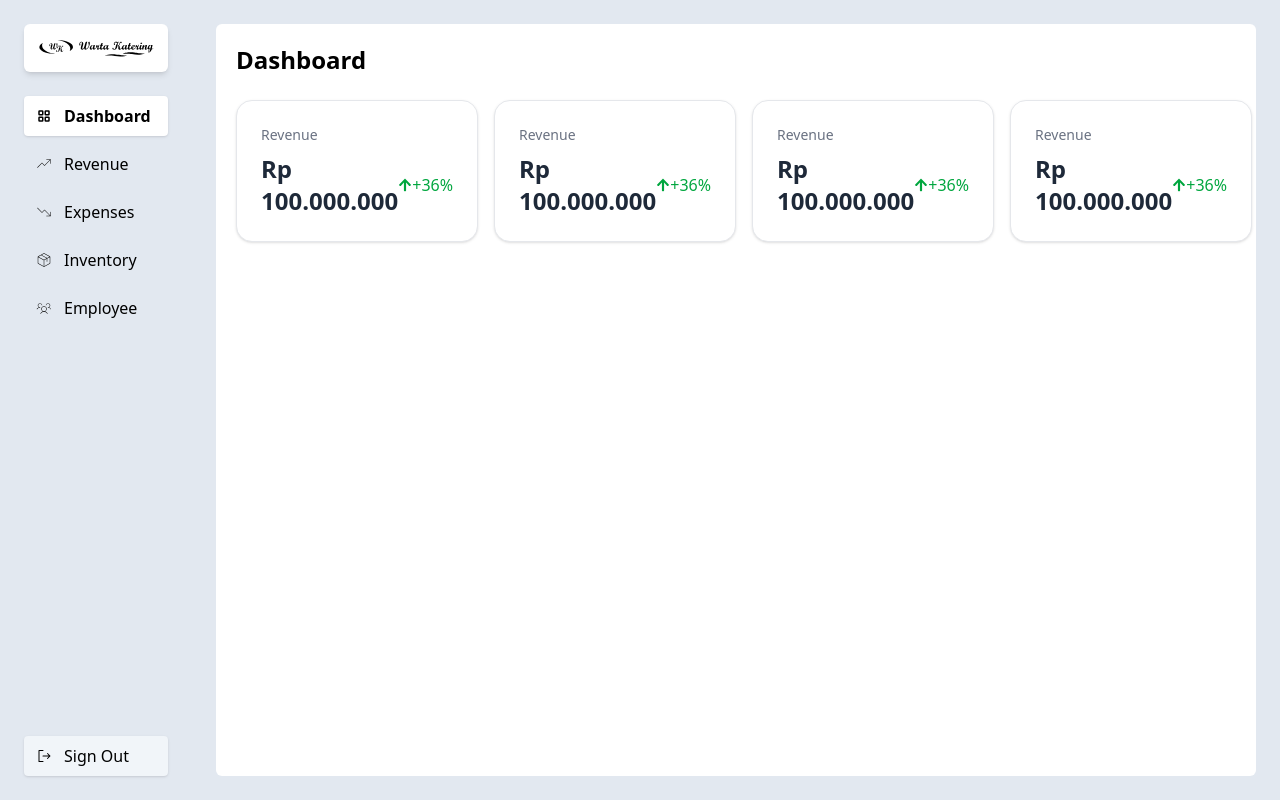
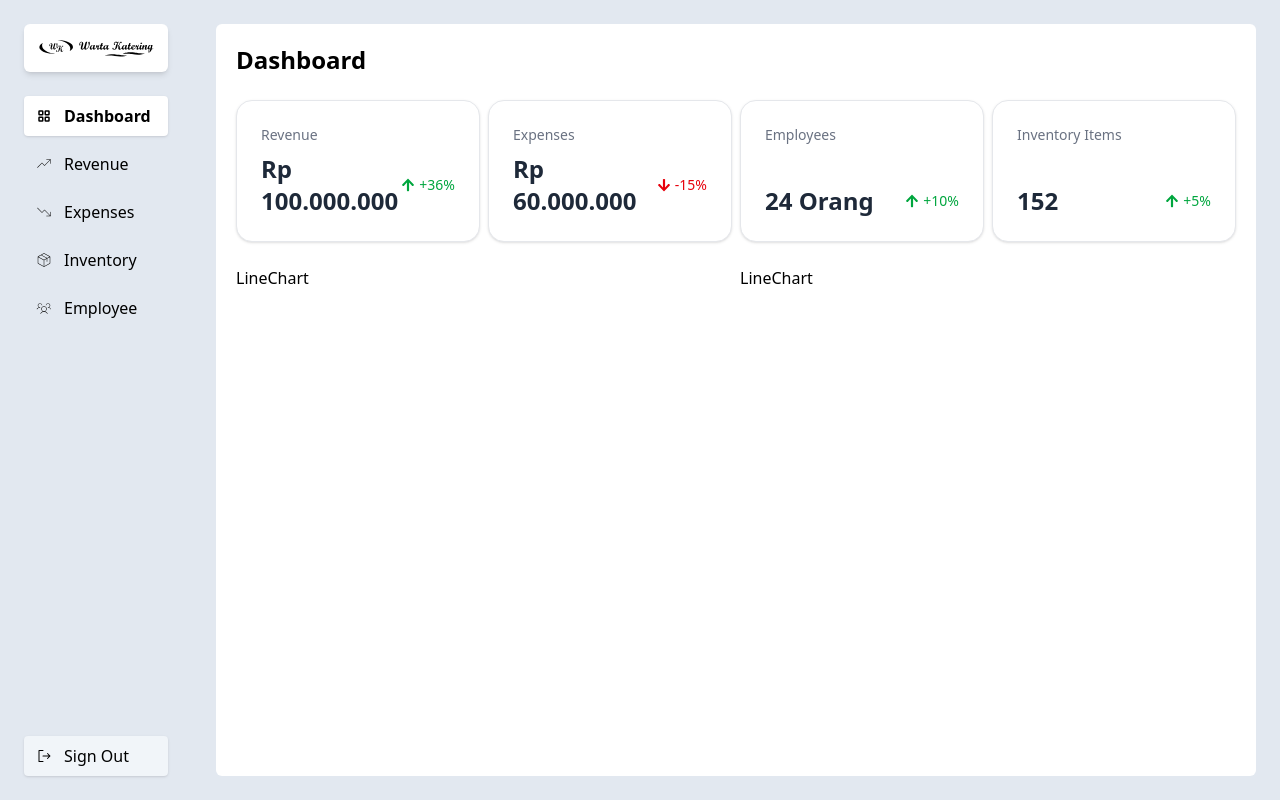
Before and after one commit to RizkiLaksanaPutra/warta-erp, a React (Vite) app in the folder client/: page /dashboard in a window 1280 px wide. Built offline with nearby package versions, Linux system fonts and the light colour scheme; no server answers; sample sign-in values are in the browser's storage.

Commit message:
check point

```diff
--- /dev/null
+++ b/client/src/components/LineChart.jsx
@@ -0,0 +1,8 @@
+import React from "react";
+import Chart from "chart.js/auto";
+
+const LineChart = () => {
+  return <div>LineChart</div>;
+};
+
+export default LineChart;
--- a/client/src/components/ScoreCard.jsx
+++ b/client/src/components/ScoreCard.jsx
@@ -1,15 +1,23 @@
 import React from "react";
-import { FaArrowUp } from "react-icons/fa";
+import { FaArrowUp, FaArrowDown } from "react-icons/fa";
 
-const ScoreCard = () => {
+const ScoreCard = ({ title, value, percentage, positive = true }) => {
   return (
     <div className="flex w-full max-w-sm flex-col justify-between gap-2 rounded-2xl border border-gray-200 bg-white p-6 shadow">
-      <p className="text-sm text-gray-500">Revenue</p>
-      <div className="flex items-center justify-between font-medium text-green-600">
-        <p className="text-2xl font-semibold text-gray-800">Rp 100.000.000</p>
-        <div className="flex items-center">
-          <FaArrowUp className="text-sm" />
-          <span>+36%</span>
+      <p className="text-sm text-gray-500">{title}</p>
+      <div className="flex items-center justify-between font-medium">
+        <p className="text-2xl font-semibold text-gray-800">{value}</p>
+        <div className="flex items-center gap-1">
+          {positive ? (
+            <FaArrowUp className="text-sm text-green-600" />
+          ) : (
+            <FaArrowDown className="text-sm text-red-600" />
+          )}
+          {positive ? (
+            <span className="text-sm text-green-600">{percentage}</span>
+          ) : (
+            <span className="text-sm text-red-600">{percentage}</span>
+          )}
         </div>
       </div>
     </div>
--- a/client/src/pages/Dashboard.jsx
+++ b/client/src/pages/Dashboard.jsx
@@ -1,15 +1,40 @@
 import React from "react";
 import ScoreCard from "../components/ScoreCard";
+import LineChart from "../components/LineChart";
 
 const Dashboard = () => {
   return (
     <div className="flex flex-col gap-6">
       <h1 className="text-2xl font-semibold">Dashboard</h1>
-      <div className="flex gap-4 rounded-lg">
-        <ScoreCard />
-        <ScoreCard />
-        <ScoreCard />
-        <ScoreCard />
+      <div className="grid grid-cols-1 gap-2 sm:grid-cols-2 lg:grid-cols-4">
+        <ScoreCard
+          title="Revenue"
+          value="Rp 100.000.000"
+          percentage="+36%"
+          positive={true}
+        />
+        <ScoreCard
+          title="Expenses"
+          value="Rp 60.000.000"
+          percentage="-15%"
+          positive={false}
+        />
+        <ScoreCard
+          title="Employees"
+          value="24 Orang"
+          percentage="+10%"
+          positive={true}
+        />
+        <ScoreCard
+          title="Inventory Items"
+          value="152"
+          percentage="+5%"
+          positive={true}
+        />
+      </div>
+      <div className="grid grid-cols-1 gap-2 sm:grid-cols-2">
+        <LineChart />
+        <LineChart />
       </div>
     </div>
   );
--- a/client/src/pages/Employee.jsx
+++ b/client/src/pages/Employee.jsx
@@ -2,8 +2,8 @@ import React from "react";
 
 const Employee = () => {
   return (
-    <div>
-      <h1 className="text-2xl font-bold">Employee</h1>
+    <div className="flex flex-col gap-6">
+      <h1 className="text-2xl font-semibold">Employee</h1>
     </div>
   );
 };
```
